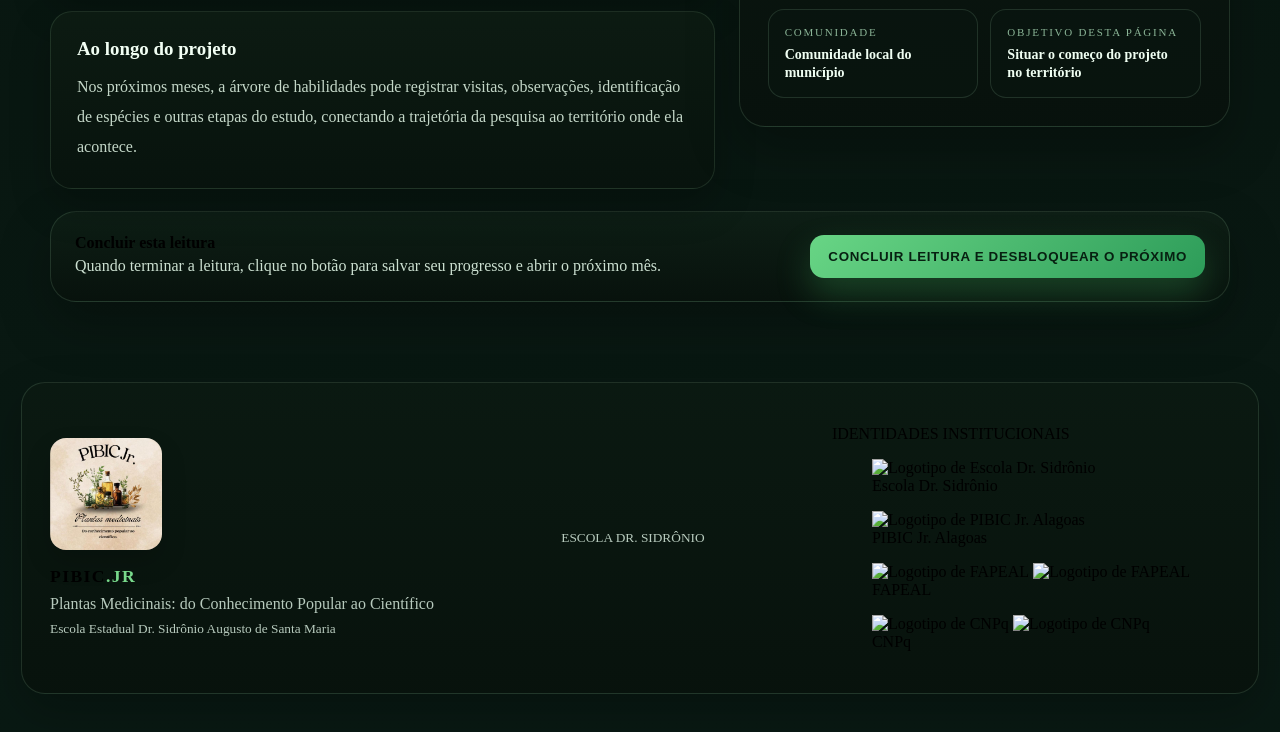
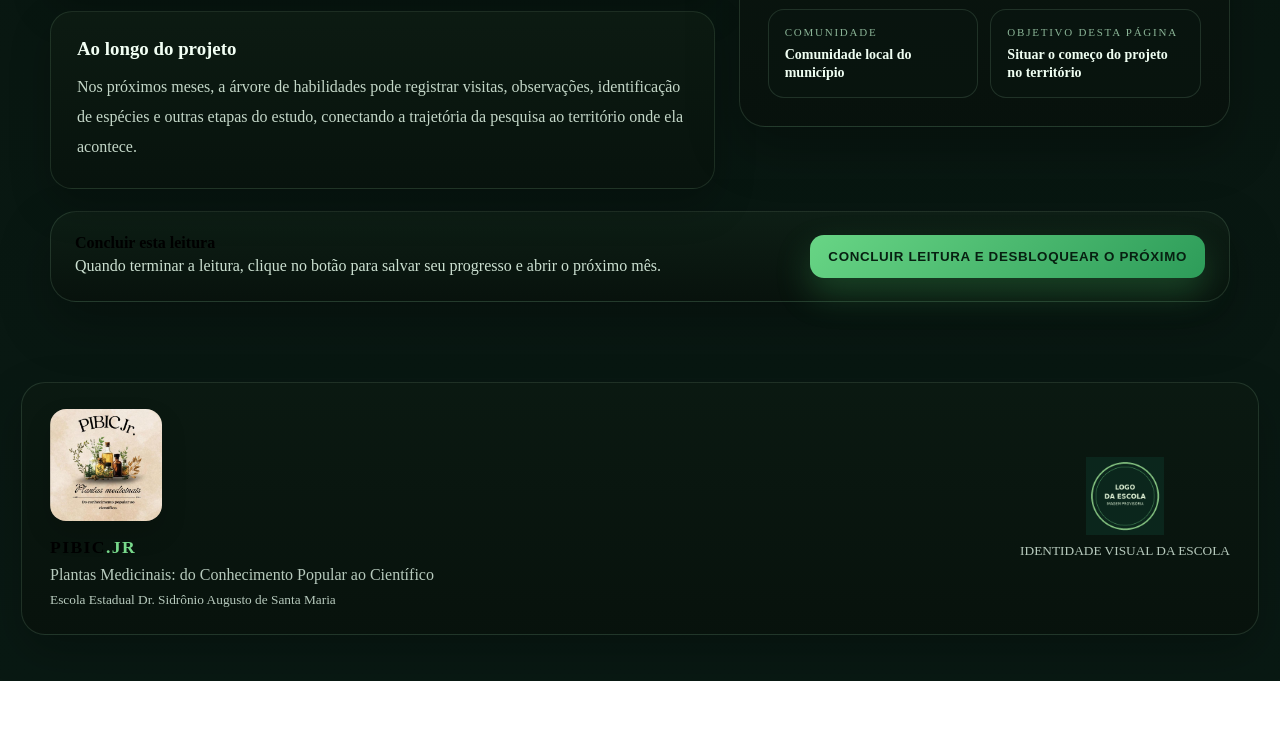
Before and after one commit to PIBICJR/pibic-jr, a plain HTML site: page mes-01-junho.html in a window 1280 px wide. Shown: the part 1317-2049 px from the top of the page. After the commit the page ends 1998 px from the top, so only its background shows below. Drawn offline with Linux system fonts and the light colour scheme.

Commit message:
Update mes-01-junho.html

```diff
--- a/mes-01-junho.html
+++ b/mes-01-junho.html
@@ -14,8 +14,7 @@
 <script defer="" src="js/meses-data.js"></script>
 <script defer="" src="js/mes-pagina.js"></script>
 <script defer="" src="js/configuracoes.js"></script>
-<link href="css/logotipo-pibic.css" rel="stylesheet"/><link rel="stylesheet" href="css/logos-institucionais.css">
-</head>
+<link href="css/logotipo-pibic.css" rel="stylesheet"/></head>
 <body class="month-page" data-month-index="0">
 <header class="month-topbar">
 <div class="topbar-inner">
@@ -84,35 +83,7 @@
 </main>
 <footer class="month-footer">
 <div class="month-footer-copy"><img alt="Logotipo PIBIC Jr. Plantas Medicinais" class="footer-project-logo" loading="lazy" src="assets/logotipo-pibic-jr.png"/><strong>PIBIC<span>.JR</span></strong><p>Plantas Medicinais: do Conhecimento Popular ao Científico</p><small>Escola Estadual Dr. Sidrônio Augusto de Santa Maria</small></div>
-<div class="month-footer-logo"><img alt="Logotipo da Escola Estadual Dr. Sidrônio Augusto de Santa Maria" onerror="this.style.display='none'" src="assets/logo-escola-transparente.png"/><small>ESCOLA DR. SIDRÔNIO</small></div>
-
-<section class="site-logo-gallery" aria-label="Identidades institucionais do projeto">
-  <div class="site-logo-gallery-heading">
-    <span class="site-logo-gallery-line" aria-hidden="true"></span>
-    <p>IDENTIDADES INSTITUCIONAIS</p>
-    <span class="site-logo-gallery-line" aria-hidden="true"></span>
-  </div>
-  <div class="site-logo-gallery-grid">
-    <figure class="site-logo-item site-logo-escola">
-      <img src="assets/logo-escola-transparente.png" alt="Logotipo de Escola Dr. Sidrônio" loading="lazy" decoding="async">
-      <figcaption>Escola Dr. Sidrônio</figcaption>
-    </figure>
-    <figure class="site-logo-item site-logo-pibic">
-      <img src="assets/logo-pibic-al-transparente.png" alt="Logotipo de PIBIC Jr. Alagoas" loading="lazy" decoding="async">
-      <figcaption>PIBIC Jr. Alagoas</figcaption>
-    </figure>
-    <figure class="site-logo-item site-logo-fapeal">
-      <img class="site-logo-dark" src="assets/logo-fapeal-escuro.png" alt="Logotipo de FAPEAL" loading="lazy" decoding="async">
-      <img class="site-logo-light" src="assets/logo-fapeal-transparente.png" alt="Logotipo de FAPEAL" loading="lazy" decoding="async">
-      <figcaption>FAPEAL</figcaption>
-    </figure>
-    <figure class="site-logo-item site-logo-cnpq">
-      <img class="site-logo-dark" src="assets/logo-cnpq-escuro.png" alt="Logotipo de CNPq" loading="lazy" decoding="async">
-      <img class="site-logo-light" src="assets/logo-cnpq-transparente.png" alt="Logotipo de CNPq" loading="lazy" decoding="async">
-      <figcaption>CNPq</figcaption>
-    </figure>
-  </div>
-</section>
+<div class="month-footer-logo"><img alt="Espaço reservado ao logotipo da escola" onerror="this.style.display='none'" src="assets/logo-escola.png"/><small>IDENTIDADE VISUAL DA ESCOLA</small></div>
 </footer>
 <div aria-live="polite" class="month-toast" id="monthToast" role="status"></div>
 </body>
```
